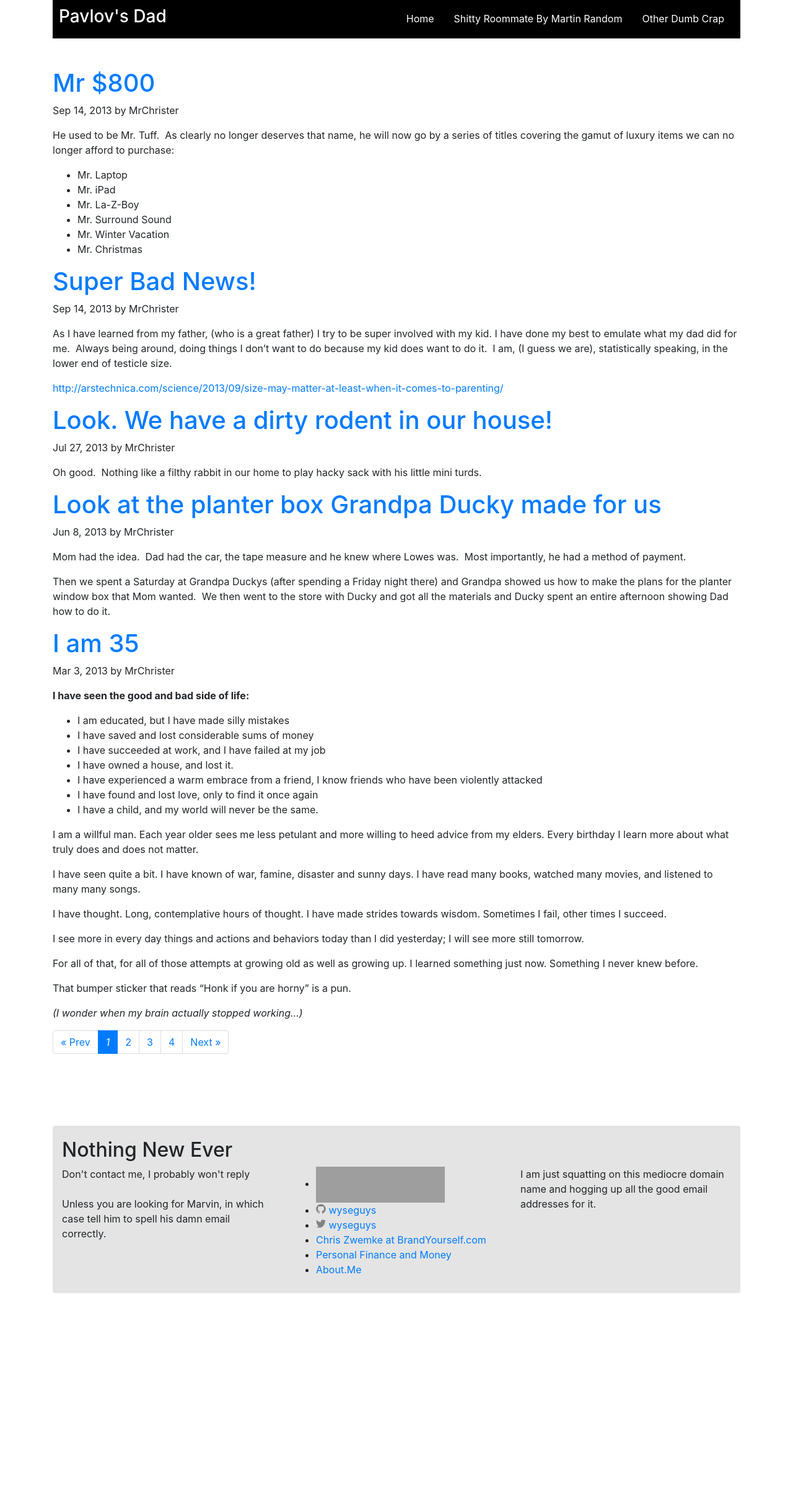
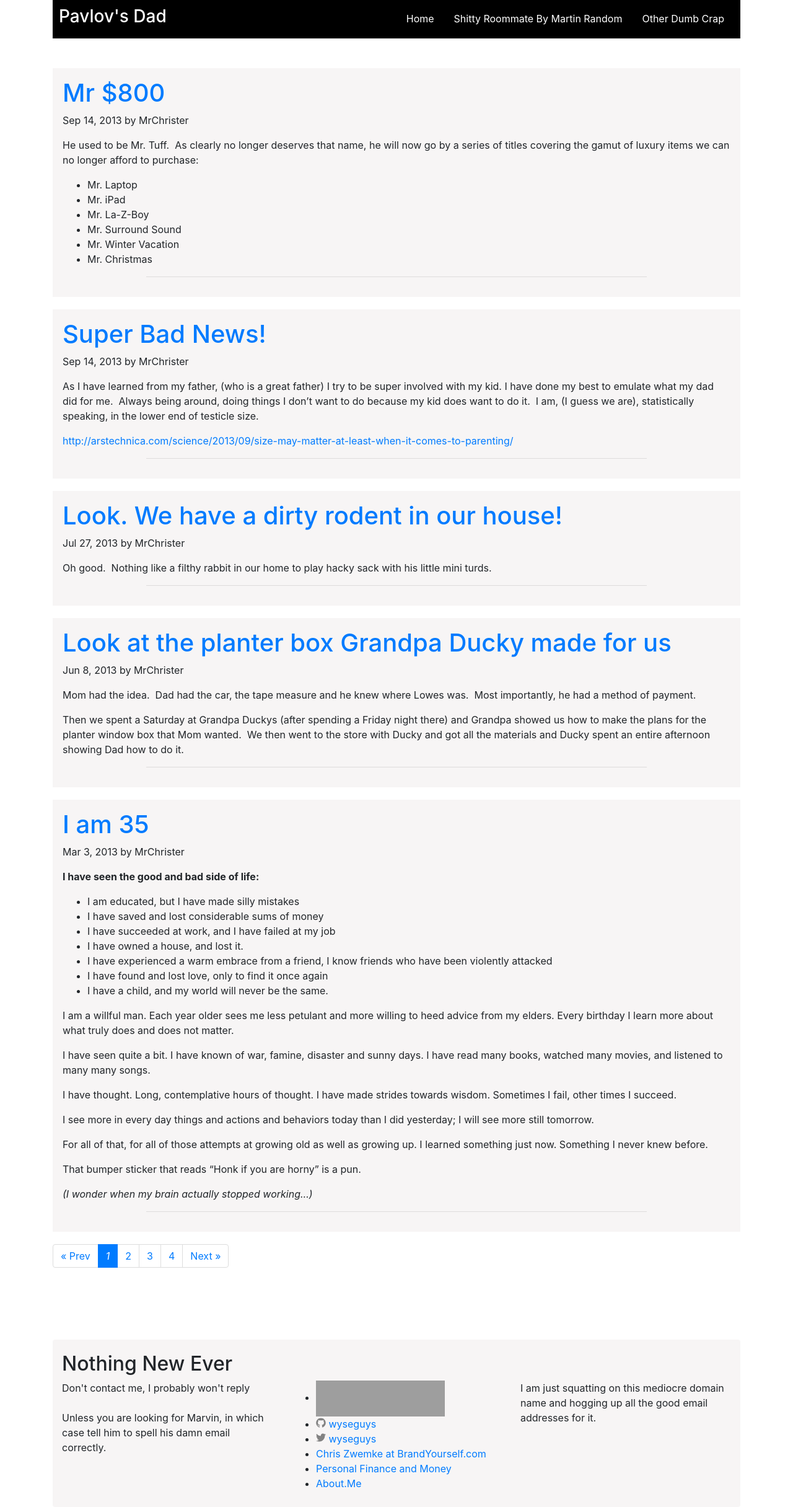
Before and after one commit to Wyseguys/wyseguys.github.io, a Jekyll site: the page built from blag/index.html, in a window 1280 px wide. Shown: the whole page at 62% size. Built offline with Jekyll 4.4.1, drawn with Linux system fonts in a browser that asks for light colours; the list of posts is cut into pages by our own code; before the commit the page ends 2086 px from its top, so only the background shows below that; grey boxes are pictures that could not be loaded.

Commit message:
Styled the blog listing for categories

```diff
--- /dev/null
+++ b/_sass/_blag.scss
@@ -0,0 +1,9 @@
+.blag-excerpt {
+    background-color: $secondary-color;
+    margin: 0 0 20px 0;
+    padding: 1em;
+}
+
+.blag-excerpt hr {
+    width: 75%;
+}
--- a/_sass/_wyseguys.scss
+++ b/_sass/_wyseguys.scss
@@ -1,3 +1,5 @@
+$secondary-color:rgba(240, 235, 235, 0.5);
+
 .header {
     background-color: #000;
     margin: 0 0 3em 0;
@@ -12,7 +14,7 @@
 }
 
 .footer{
-    background-color: #e4e4e4;
+    background-color:$secondary-color;
     margin: 100px 0 0 0;
     padding: 20px 15px 10px 15px;
 }
@@ -35,5 +37,6 @@ img.wyseguys-album {
 }
 
 @import
-  "inmypants"
+  "inmypants",
+  "blag"
 ;
--- a/blag/index.html
+++ b/blag/index.html
@@ -5,6 +5,7 @@ title: My Blag
 
 <!-- This loops through the paginated posts -->
 {% for post in paginator.posts %}
+  <div class="blag-excerpt">
     <h1><a href="{{ post.url }}">{{ post.title }}</a></h1>
     <p class="author">
         <time datetime="{{ post.date | date_to_xmlschema }}" itemprop="datePublished">
@@ -15,6 +16,8 @@ title: My Blag
     </p>
     <div class="content">
       {{ post.excerpt }}
+    </div>
+    <hr />
   </div>
 {% endfor %}
 
```
Lines whose indentation alone changed are shown as unchanged.
